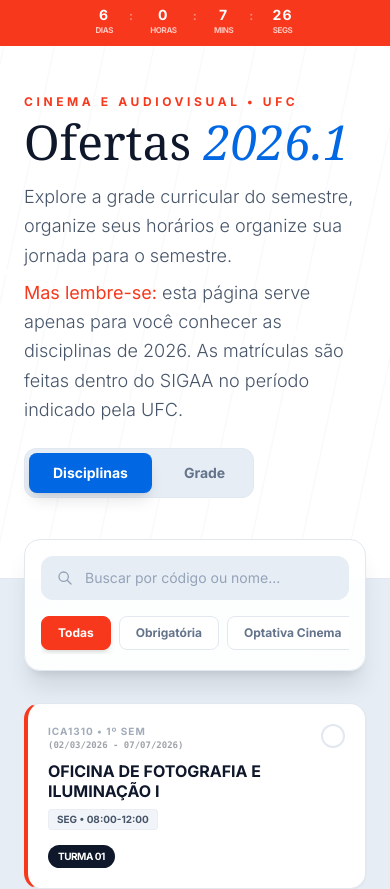
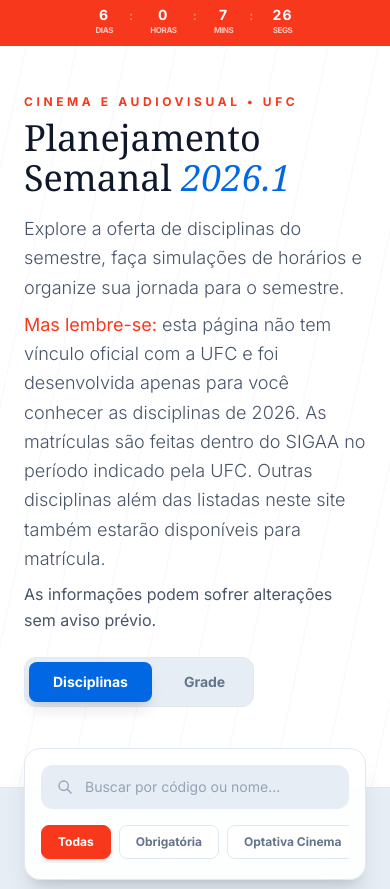
Before and after one commit to falmeidaco/cinemaufc-ofertas2026, a React (Vite) app: page / in a window 390 px wide. Shown: the top 889 px of the page. Built offline with nearby package versions, Linux system fonts and the light colour scheme.

Commit message:
ajustes de texto

```diff
--- a/App.tsx
+++ b/App.tsx
@@ -188,14 +188,17 @@ const App: React.FC = () => {
               <span className="text-[#F8381C] font-bold tracking-[0.3em] uppercase text-xs mb-2 block">
                 Cinema e Audiovisual • UFC
               </span>
-              <h1 className="text-5xl md:text-7xl font-serif text-slate-900 mb-4">
-                Ofertas <span className="text-[#0167E3] italic">2026.1</span>
+              <h1 className="text-4xl md:text-7xl font-serif text-slate-900 mb-4">
+                Planejamento Semanal <span className="text-[#0167E3] italic">2026.1</span>
               </h1>
               <p className="text-slate-600 max-w-2xl text-lg font-light leading-relaxed mb-2">
-                Explore a grade curricular do semestre, organize seus horários e organize sua jornada para o semestre.
+                Explore a oferta de disciplinas do semestre, faça simulações de horários e organize sua jornada para o semestre.
               </p>
-              <p className="text-slate-600 max-w-2xl text-lg font-light leading-relaxed">
-                <strong className="text-[#F8381C]">Mas lembre-se:</strong> esta página serve apenas para você conhecer as disciplinas de 2026. As matrículas são feitas dentro do SIGAA no período indicado pela UFC.
+              <p className="text-slate-600 max-w-2xl text-lg font-light leading-relaxed mb-2">
+                <strong className="text-[#F8381C]">Mas lembre-se:</strong> esta página não tem vínculo oficial com a UFC e foi desenvolvida apenas para você conhecer as disciplinas de 2026. As matrículas são feitas dentro do SIGAA no período indicado pela UFC. Outras disciplinas além das listadas neste site também estarão disponíveis para matrícula.
+              </p>
+              <p className="text-slate-600 max-w-2xl font-light leading-relaxed">
+                <strong>As informações podem sofrer alterações sem aviso prévio.</strong>
               </p>
             </div>
 
@@ -325,7 +328,7 @@ const App: React.FC = () => {
           </div>
           <p className="text-xs text-center md:text-right text-slate-600">
             Criado com amor pelo Centro Acadêmico do curso Cinema e Audiovisual<br/>
-            As informações podem sofrer alterações sem aviso prévio.
+            Desenvolvido por <a className="text-[#0167E3]" href="https://github.com/falmeidaco" target="_blank">Felipe Almeida</a>
           </p>
         </div>
       </footer>
```
